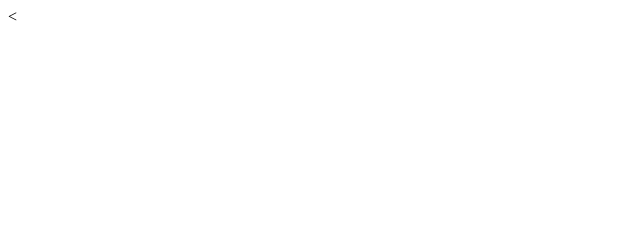
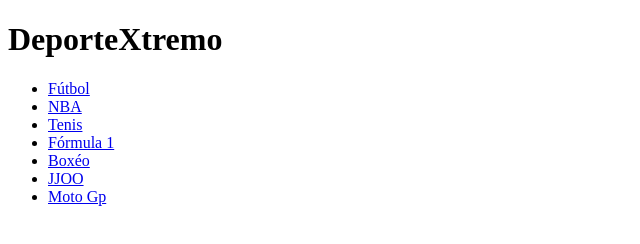
Before and after one commit to ncardaci/PWFE-M1-03, a plain HTML site: page index.html in a window 1280 px wide. Shown: the whole page, without its empty margins (0-640 px from the left). Drawn offline with Linux system fonts and the light colour scheme.

Commit message:
Empezando a maquetar el Header

```diff
--- a/index.html
+++ b/index.html
@@ -7,7 +7,20 @@
 
 	</head>
 	<body>
-		<
+		<header>
+			<h1>DeporteXtremo</h1>
+			<nav>
+				<ul>
+					<li><a href="#">Fútbol</a></li>
+					<li><a href="#">NBA</a></li>
+					<li><a href="#">Tenis</a></li>
+					<li><a href="#">Fórmula 1</a></li>
+					<li><a href="#">Boxéo</a></li>
+					<li><a href="#">JJOO</a></li>
+					<li><a href="#">Moto Gp</a></li>
+				</ul>
+			</nav>
+		</header>
 		<script src="js/main.js"></script>
 
 	</body>
```
